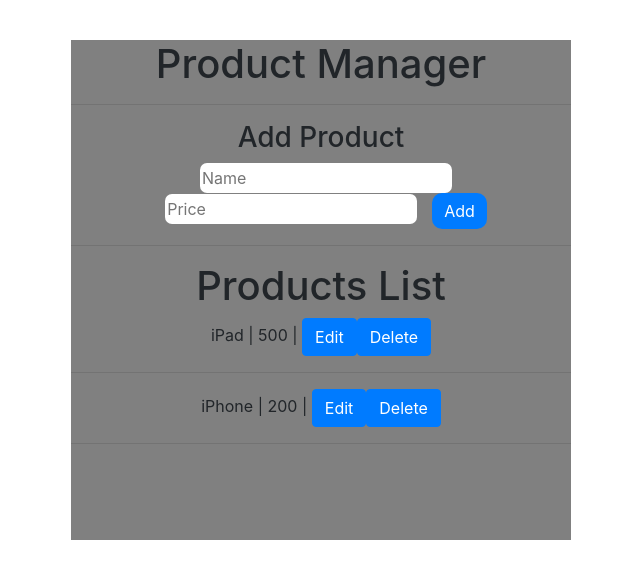
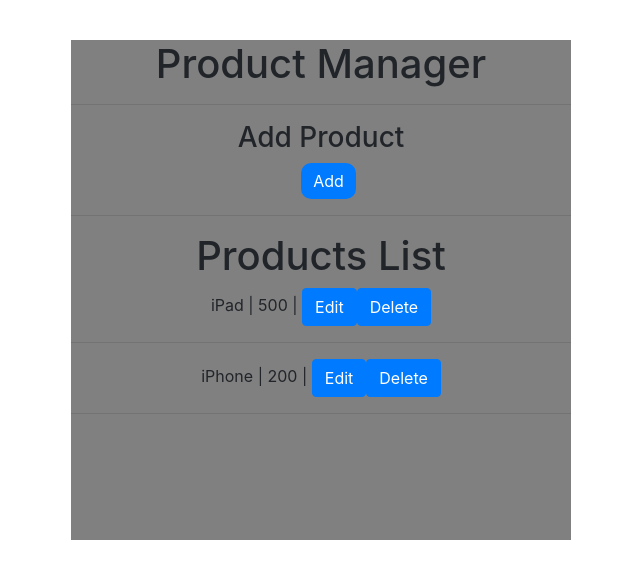
Before and after one commit to gustavo-lg/product-registration, a React (Create React App) app: page / in a window 1280 px wide. Shown: the top 578 px of the page, without its empty margins (319-959 px from the left). Built offline with nearby package versions, Linux system fonts and the light colour scheme.

Commit message:
Add components

```diff
--- a/src/AddProduct.js
+++ b/src/AddProduct.js
@@ -2,7 +2,8 @@ import React, {Component} from 'react';
 import './AddProduct.css';
 import 'bootstrap/dist/css/bootstrap.min.css';
 import { Button } from 'react-bootstrap';
-
+import { InputGroup } from 'react-bootstrap';
+import { FormControl } from 'react-bootstrap';
 
 
 class AddProduct extends Component {
@@ -27,8 +28,8 @@ class AddProduct extends Component {
             <form className="AddProductForm" onSubmit={this.onSubmit}>
                 <div>
                     <h3>Add Product</h3>
-                    <input placeholder="Name" ref={nameInput => this.nameInput = nameInput}/>
-                    <input placeholder="Price" ref={priceInput => this.priceInput = priceInput}/>
+                    <InputGroup placeholder="Name" ref={nameInput => this.nameInput = nameInput}/>
+                    <InputGroup placeholder="Price" ref={priceInput => this.priceInput = priceInput}/>
                     <Button variant="primary">Add</Button>
 
                     <hr/>
--- a/src/ProductItem.js
+++ b/src/ProductItem.js
@@ -43,7 +43,7 @@ class ProductItem extends Component {
                         <form onSubmit={this.onEditSubmit}>
                             <input placeholder="Name" ref={nameInput => this.nameInput = nameInput} defaultValue={name}/>
                             <input placeholder="Price" ref={priceInput => this.priceInput = priceInput} defaultValue={price}/>
-                            <Button>Save</Button>
+                            <Button onClick={this.onEditSubmit}>Save</Button>
                         </form>
                     )
                     : (
```
